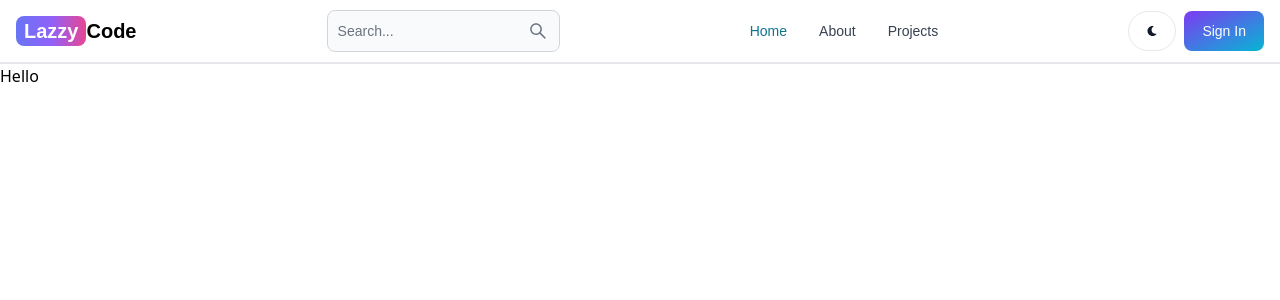
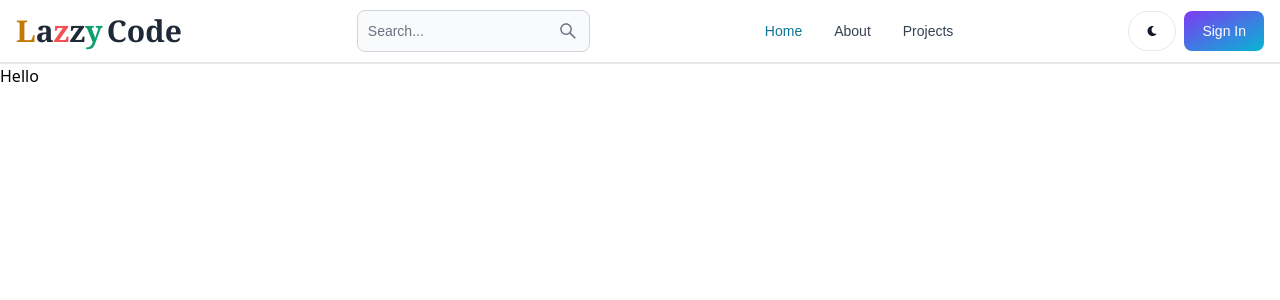
Before and after one commit to maaz-official/MERN-Stack-Blog-Project, a React (Vite) app in the folder frontend/: page / in a window 1280 px wide. Shown: the top 300 px of the page. Built offline with nearby package versions, Linux system fonts and the light colour scheme.

Commit message:
change logo give some more style

```diff
--- a/frontend/src/components/Header.jsx
+++ b/frontend/src/components/Header.jsx
@@ -8,10 +8,14 @@ export default function Header() {
   const path = useLocation().pathname;
   return (
     <Navbar className='border-b-2 header'> {/* Added 'header' class */}
-      <Link to='/' className='self-center whitespace-nowrap text-sm sm:text-xl font-semibold dark:text-white'>
-        <span className='px-2 py-1 bg-gradient-to-r from-indigo-500 via-purple-500 to-pink-500 rounded-lg text-white'>Lazzy</span>
-        Code
-      </Link>
+    <Link to="/" className="flex items-center font-serif text-3xl font-bold text-gray-800">
+      <span className="text-yellow-500">L</span>
+      <span>a</span>
+      <span className="text-red-500">z</span>
+      <span>z</span>
+      <span className="text-green-500">y</span>
+      <span className="ml-1">Code</span>
+    </Link>
       <form>
         <TextInput
           type='text'
```
